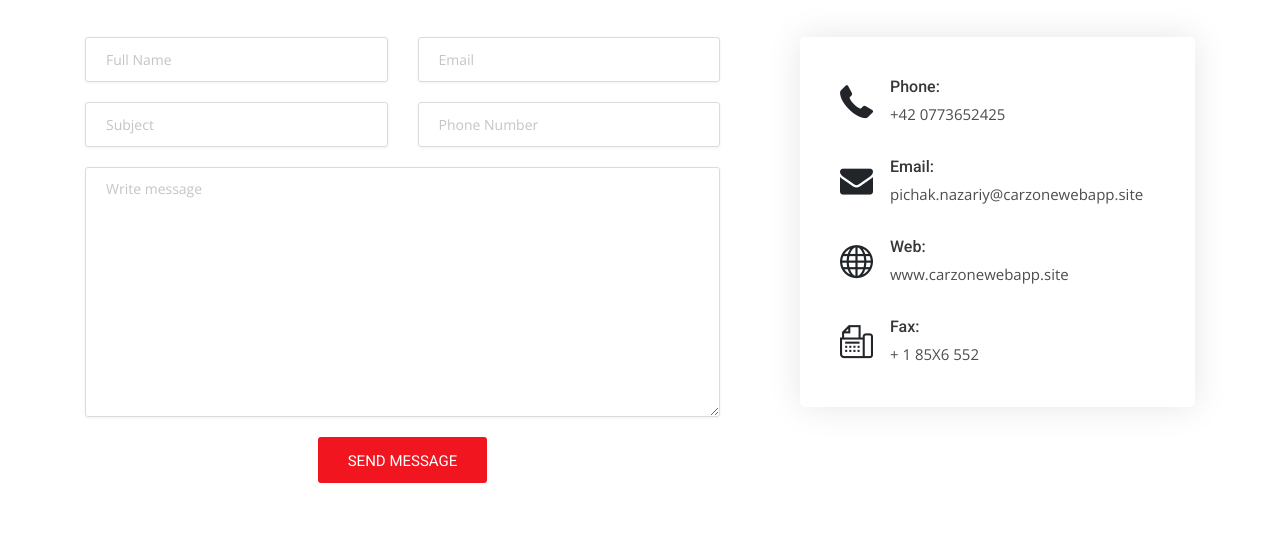
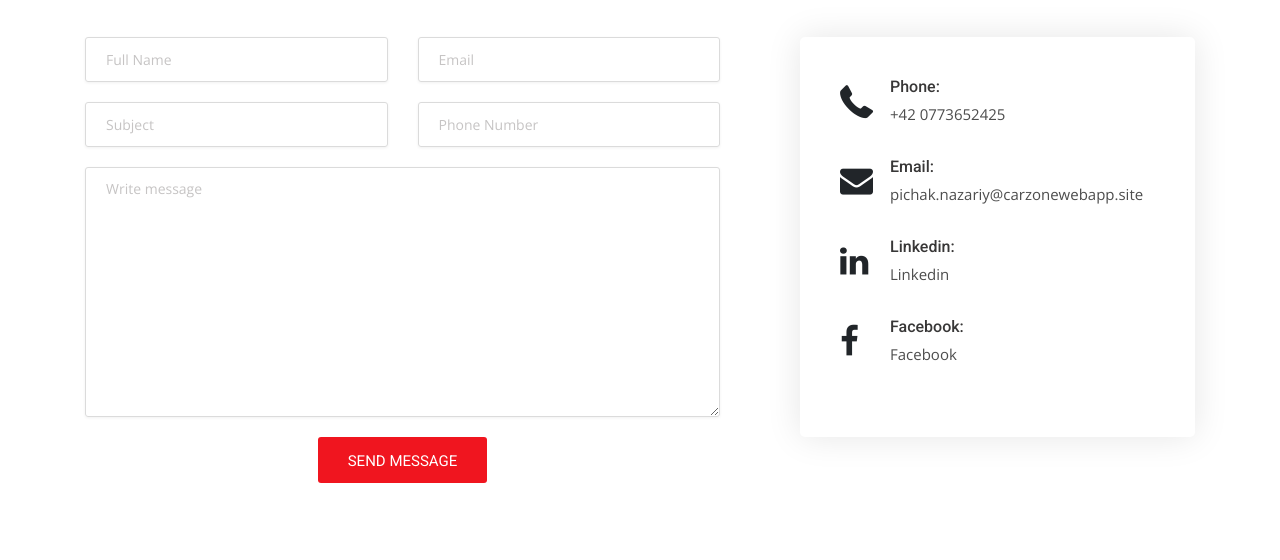
Before and after one commit to Nazar-Pichak/CarZone, a Django app: page /contacts in a window 1280 px wide. Shown: the part 554-1114 px from the top of the page. Run offline with Django 3.2, Linux system fonts and the light colour scheme; some libraries are stand-ins or nearby versions.

Commit message:
bug fixing

```diff
--- a/carzone/settings.py
+++ b/carzone/settings.py
@@ -203,10 +203,10 @@ SITE_ID = 3
 
 # Email settings
 
-EMAIL_HOST = 'smtp.gmail.com'
+EMAIL_HOST = 'smtp.eu.mailgun.org'
 EMAIL_PORT = 587
-EMAIL_HOST_USER = 'pichak.nazariy@gmail.com'
-EMAIL_HOST_PASSWORD = 'yddhxtxdquxjqgpl'
+EMAIL_HOST_USER = 'pichak.nazariy@carzonewebapp.site'
+EMAIL_HOST_PASSWORD = 'postmaster@www.carzonewebapp.site'
 EMAIL_USE_TLS = True
 
 
--- a/templates/pages/contacts.html
+++ b/templates/pages/contacts.html
@@ -85,22 +85,23 @@
                         </div>
                         <div class="ci-box">
                             <div class="icon">
-                                <i class="flaticon-earth"></i>
+                                <i class="fa fa-linkedin"></i>
                             </div>
                             <div class="detail">
-                                <h5>Web:</h5>
-                                <p><a href="https://www.carzonewebapp.site/">www.carzonewebapp.site</a></p>
+                                <h5>Linkedin:</h5>
+                                <p><a href="https://www.linkedin.com/in/nazar-pichak-ua/">Linkedin</a></p>
                             </div>
                         </div>
-                        <div class="ci-box mb-0">
+                        <div class="ci-box">
                             <div class="icon">
-                                <i class="flaticon-fax"></i>
+                                <i class="fa fa-facebook"></i>
                             </div>
                             <div class="detail">
-                                <h5>Fax:</h5>
-                                <p><a href="#">+ 1 85X6 552</a></p>
+                                <h5>Facebook:</h5>
+                                <p><a href="https://www.facebook.com/nazar.pichak.9">Facebook</a></p>
                             </div>
                         </div>
+
                     </div>
                 </div>
             </div>
```
